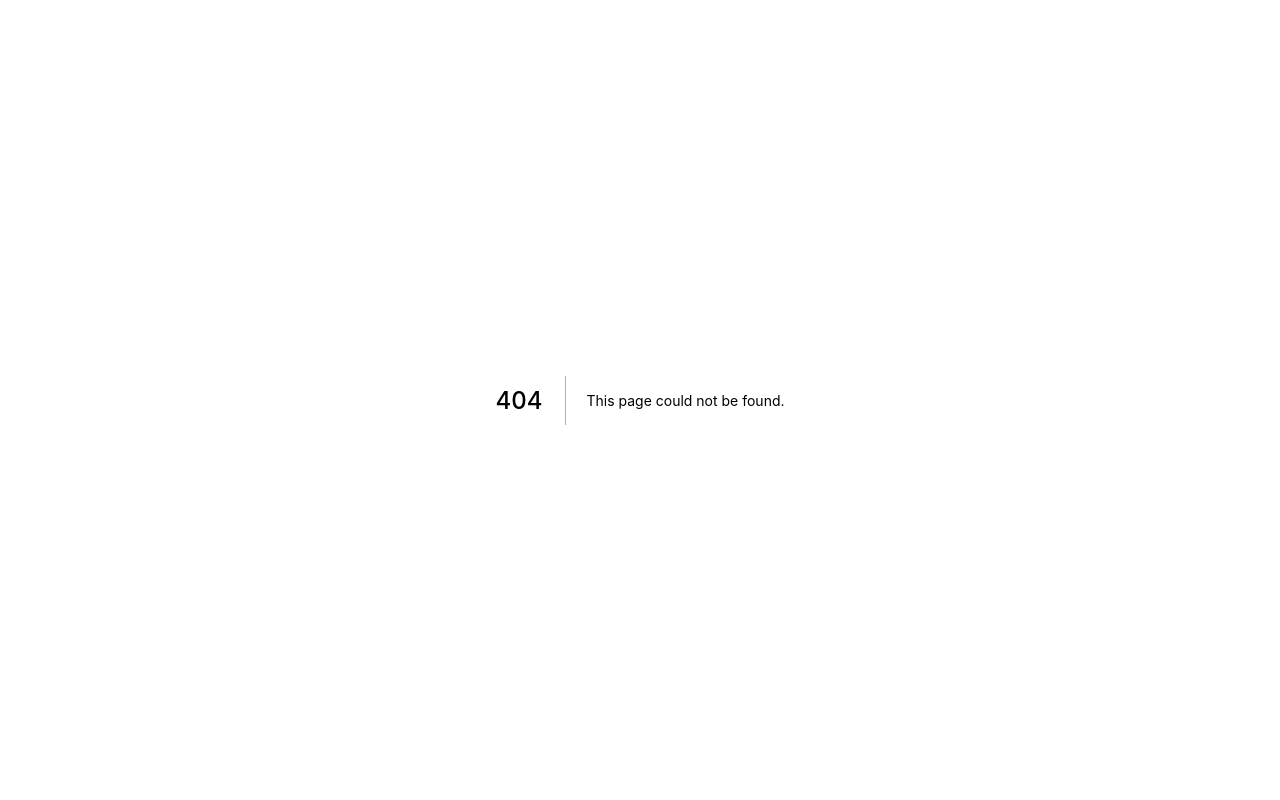
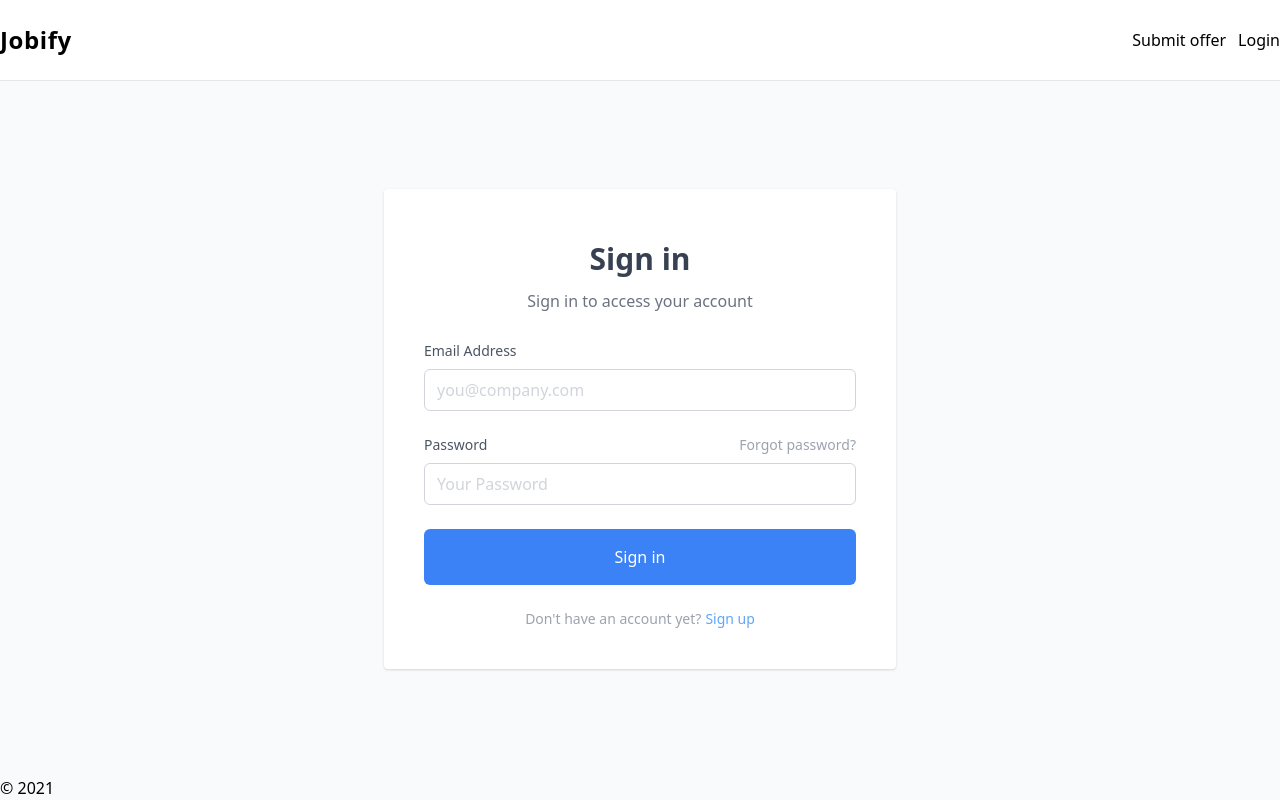
Before and after one commit to mateuszwiniarczyk/jobify, a Next.js app: page /login in a window 1280 px wide. Before the commit this address had no page. Built offline with nearby package versions, Linux system fonts and the light colour scheme.

Commit message:
Add sign in page

```diff
--- a/components/Layout/index.js
+++ b/components/Layout/index.js
@@ -1,10 +1,12 @@
 import Navigation from 'components/Navigation';
 
 const Layout = ({ children }) => (
-  <div className="flex flex-col justify-start">
+  <div className="flex flex-col min-h-screen">
     <Navigation />
 
-    <main className="container mx-auto px-3 lg:px-0 py-5 lg:py-10">{children}</main>
+    <main className="container mx-auto flex-grow flex flex-col px-3 lg:px-0 py-5 lg:py-10">
+      {children}
+    </main>
 
     <footer className="container mx-auto mt-auto">© {new Date().getFullYear()}</footer>
   </div>
--- a/components/Navigation/index.js
+++ b/components/Navigation/index.js
@@ -13,20 +13,25 @@ const Navigation = () => {
     <nav className="bg-white border-b border-gray-200">
       <div className="container flex items-center flex-wrap mx-auto p-3 lg:px-0 lg:py-6">
         <Link href="/">
-          <a className="text-xl font-bold tracking-wide mr-6 lg:text-2xl">Jobify</a>
+          <a className="text-xl font-bold tracking-wide mr-6 lg:text-2xl mr-auto">Jobify</a>
         </Link>
         <button
           onClick={toggleMenu}
-          className="py-2 px-3 text-black rounded ml-auto outline-none bg-gray-100 lg:hidden">
+          className="py-2 px-3 text-black rounded outline-none bg-gray-100 lg:hidden">
           Menu
         </button>
         <ul
-          className={classNames('w-full lg:inline-flex lg:flex-grow lg:w-auto', {
+          className={classNames('w-full lg:inline-flex lg:w-auto', {
             hidden: !isOpen
           })}>
-          <li className="w-full flex lg:inline-flex lg:ml-auto lg:w-auto">
+          <li className="w-full flex lg:inline-flex lg:ml-3 lg:w-auto">
             <Link href="/">
               <a className="w-full py-2 lg:w-auto lg:py-0">Submit offer</a>
+            </Link>
+          </li>
+          <li className="w-full flex lg:inline-flex lg:ml-3 lg:w-auto">
+            <Link href="/login">
+              <a className="w-full py-2 lg:w-auto lg:py-0">Login</a>
             </Link>
           </li>
         </ul>
--- /dev/null
+++ b/pages/login.js
@@ -0,0 +1,64 @@
+import Link from 'next/link';
+import Layout from 'components/Layout';
+
+const Login = () => (
+  <Layout>
+    <div className="flex items-center justify-center flex-grow">
+      <div className="bg-white w-full p-10 max-w-lg shadow rounded">
+        <h1 className="my-3 text-3xl font-semibold text-gray-700 text-center">Sign in</h1>
+        <p className="text-gray-500 text-center">Sign in to access your account</p>
+
+        <form action="" className="mt-7">
+          <div className="mb-6">
+            <label htmlFor="email" className="block mb-2 text-sm text-gray-600">
+              Email Address
+            </label>
+            <input
+              type="email"
+              name="email"
+              id="email"
+              placeholder="you@company.com"
+              className="w-full px-3 py-2 placeholder-gray-300 border border-gray-300 rounded-md focus:outline-none focus:ring focus:ring-blue-100 focus:border-blue-300"
+            />
+          </div>
+          <div className="mb-6">
+            <div className="flex justify-between mb-2">
+              <label htmlFor="password" className="text-sm text-gray-600">
+                Password
+              </label>
+              <a
+                href="#!"
+                className="text-sm text-gray-400 focus:outline-none focus:text-blue-500 hover:text-blue-500">
+                Forgot password?
+              </a>
+            </div>
+            <input
+              type="password"
+              name="password"
+              id="password"
+              placeholder="Your Password"
+              className="w-full px-3 py-2 placeholder-gray-300 border border-gray-300 rounded-md focus:outline-none focus:ring focus:ring-blue-100 focus:border-blue-300"
+            />
+          </div>
+
+          <button
+            type="button"
+            className="w-full px-3 py-4 text-white bg-blue-500 rounded-md focus:bg-blue-600 focus:outline-none mb-6">
+            Sign in
+          </button>
+
+          <p className="text-sm text-center text-gray-400">
+            Don&#x27;t have an account yet?
+            <Link href="#!">
+              <a className="text-blue-400 focus:outline-none focus:underline focus:text-blue-500 ml-1">
+                Sign up
+              </a>
+            </Link>
+          </p>
+        </form>
+      </div>
+    </div>
+  </Layout>
+);
+
+export default Login;
```
